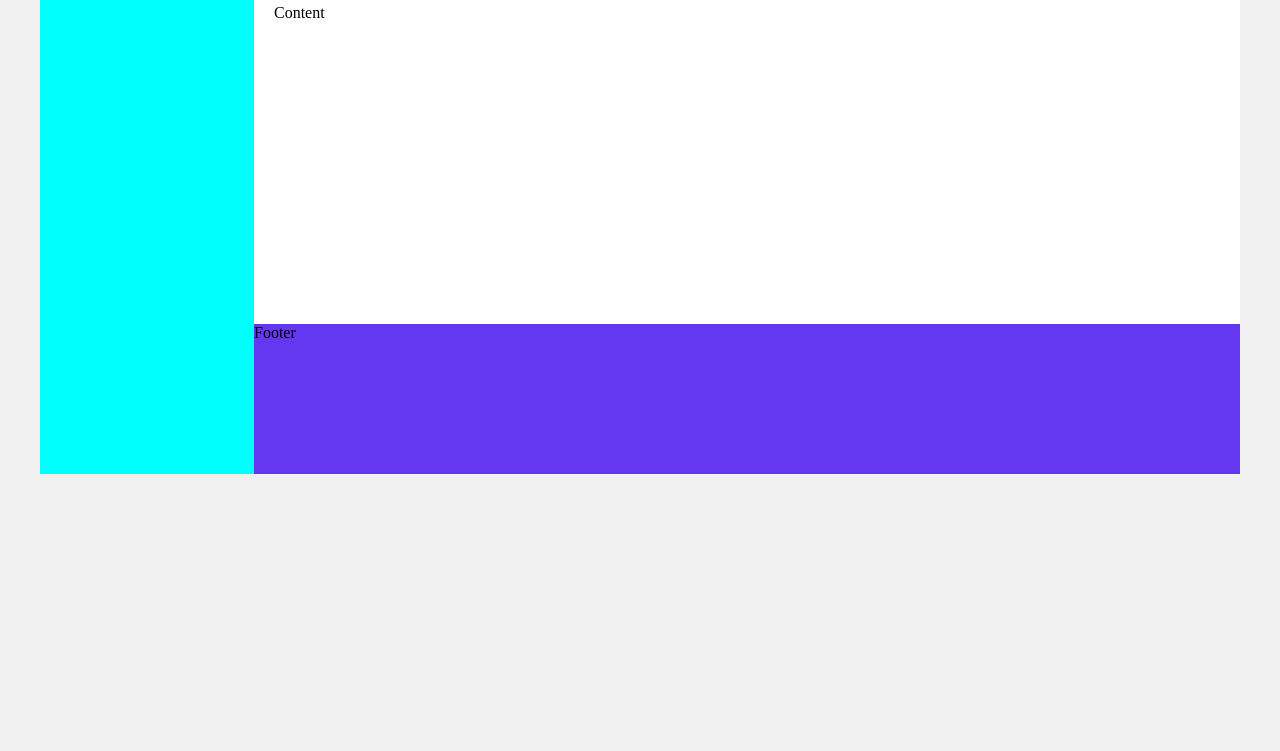
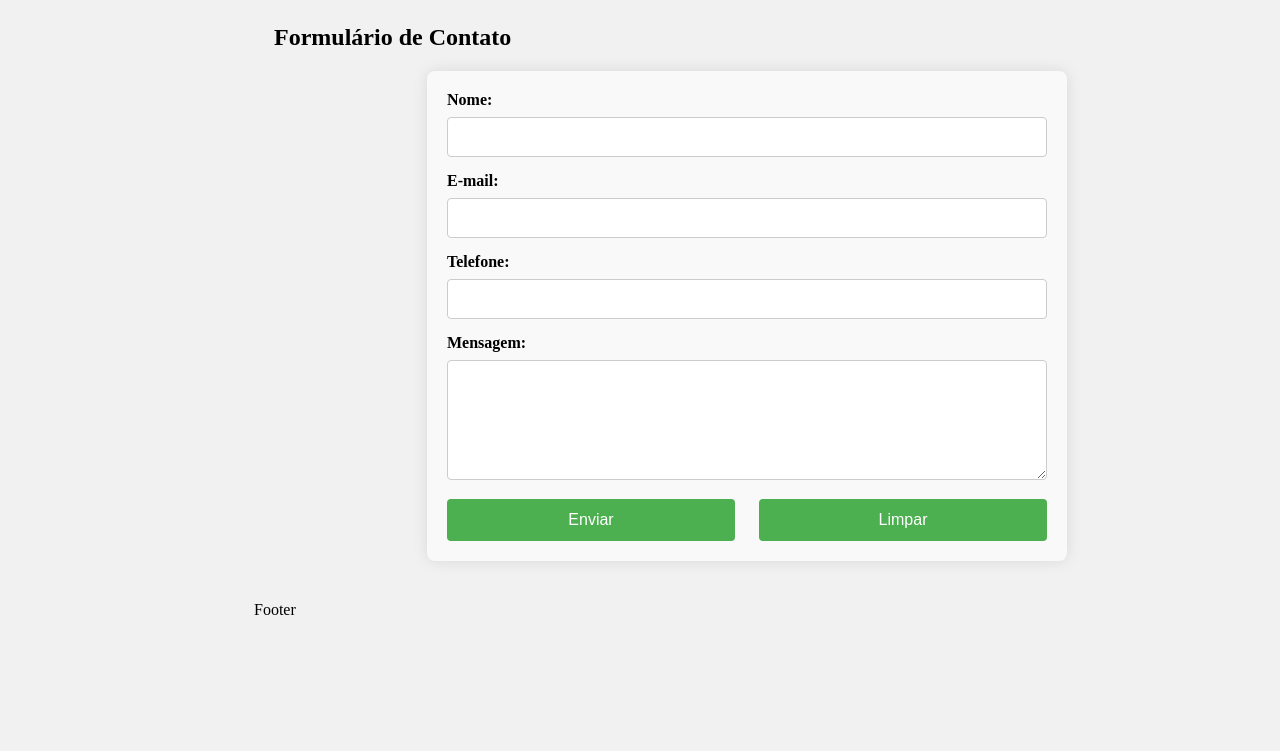
Before and after one commit to MarllonDevv/DesafioEmHtml2-DIO, a plain HTML site: page contact.html in a window 1280 px wide. Shown: the part 166-917 px from the top of the page. Before the commit the page ends 800 px from the top, so only its background shows below. Drawn offline with Linux system fonts and the light colour scheme.

Commit message:
atualização

```diff
--- a/contact.html
+++ b/contact.html
@@ -21,13 +21,34 @@
 
         <div class="main">
             <div class="header">
-                Header
                 <!-- Aqui vai o seu header -->
+                <img src="./image/sala de espera.jpg" alt="" width="300px">
+
+
             </div>
 
             <div class="content">
-                Content
                 <!-- Aqui vai o seu conteúdo -->
+                <h2>Formulário de Contato</h2>
+
+                <form action="enviar.php" method="post">
+                    <label for="nome">Nome:</label>
+                    <input type="text" id="nome" name="nome" required>
+
+                    <label for="email">E-mail:</label>
+                    <input type="email" id="email" name="email" required>
+
+                    <label for="telefone">Telefone:</label>
+                    <input type="text" id="telefone" name="telefone">
+
+                    <label for="mensagem">Mensagem:</label>
+                    <textarea id="mensagem" name="mensagem" rows="4" required></textarea>
+
+                    <div class="form-buttons">
+                        <input type="submit" value="Enviar">
+                        <input type="reset" value="Limpar">
+                    </div>
+                </form>
             </div>
 
             <div class="footer">
--- a/style.css
+++ b/style.css
@@ -12,7 +12,7 @@ body {
     width: 1200px;
     display: flex;
     margin: 0 auto;
-    background-color: aquamarine;
+    /* background-color: aquamarine; */
 }
 
 .main {
@@ -23,14 +23,14 @@ body {
 
 .menu {
     width: 15%;
-    background-color: aqua;
+    /* background-color: aqua; */
     padding: 10px 20px 0px;
 }
 
 .header {
-    background-color: rgb(5, 108, 108);
+    /* background-color: rgb(5, 108, 108); */
     min-height: 150px;
-    position: relative; /* Adicionado para controle do conteúdo interno */
+    position: relative;
 }
 
 .header img {
@@ -43,12 +43,87 @@ body {
 }
 
 .content {
-    background-color: white;
+    /* background-color: white; */
     min-height: 300px;
     padding: 20px;
 }
 
 .footer {
-    background-color: rgb(99, 56, 240);
+    /* background-color: rgb(99, 56, 240); */
     min-height: 150px;
 }
+
+/* Estilo do formulário */
+form {
+    max-width: 600px;
+    margin: 20px auto;
+    padding: 20px;
+    background-color: #f9f9f9;
+    border-radius: 8px;
+    box-shadow: 0 0 15px rgba(0,0,0,0.1);
+}
+
+/* Estilo dos rótulos */
+label {
+    display: block;
+    margin-bottom: 8px;
+    font-weight: bold;
+}
+
+/* Estilo dos campos de entrada de texto e email */
+input[type="text"], input[type="email"], textarea {
+    width: 100%;
+    padding: 10px;
+    margin-bottom: 15px;
+    border: 1px solid #ccc;
+    border-radius: 4px;
+    box-sizing: border-box;
+    font-size: 16px;
+}
+
+/* Estilo para o campo de mensagem (textarea) */
+textarea {
+    resize: vertical;
+    min-height: 120px;
+}
+
+/* Estilo para os botões de envio e limpar */
+.form-buttons {
+    display: flex;
+    justify-content: space-between;
+}
+
+/* Estilo para os botões */
+input[type="submit"], input[type="reset"] {
+    background-color: #4CAF50;
+    color: white;
+    padding: 12px 20px;
+    border: none;
+    border-radius: 4px;
+    cursor: pointer;
+    font-size: 16px;
+    width: 48%;
+    text-align: center;
+}
+
+/* Estilo ao passar o mouse sobre os botões */
+input[type="submit"]:hover, input[type="reset"]:hover {
+    background-color: #45a049;
+}
+
+/* Estilo para melhorar a aparência em dispositivos móveis */
+@media (max-width: 600px) {
+    form {
+        padding: 15px;
+    }
+
+    input[type="submit"], input[type="reset"] {
+        font-size: 14px;
+        width: 100%;
+        margin-bottom: 10px;
+    }
+
+    .form-buttons {
+        flex-direction: column;
+    }
+}
```
Also changed, not shown: about.html (+4 -2 lines), index.html (line endings or trailing spaces), 2 other files.
